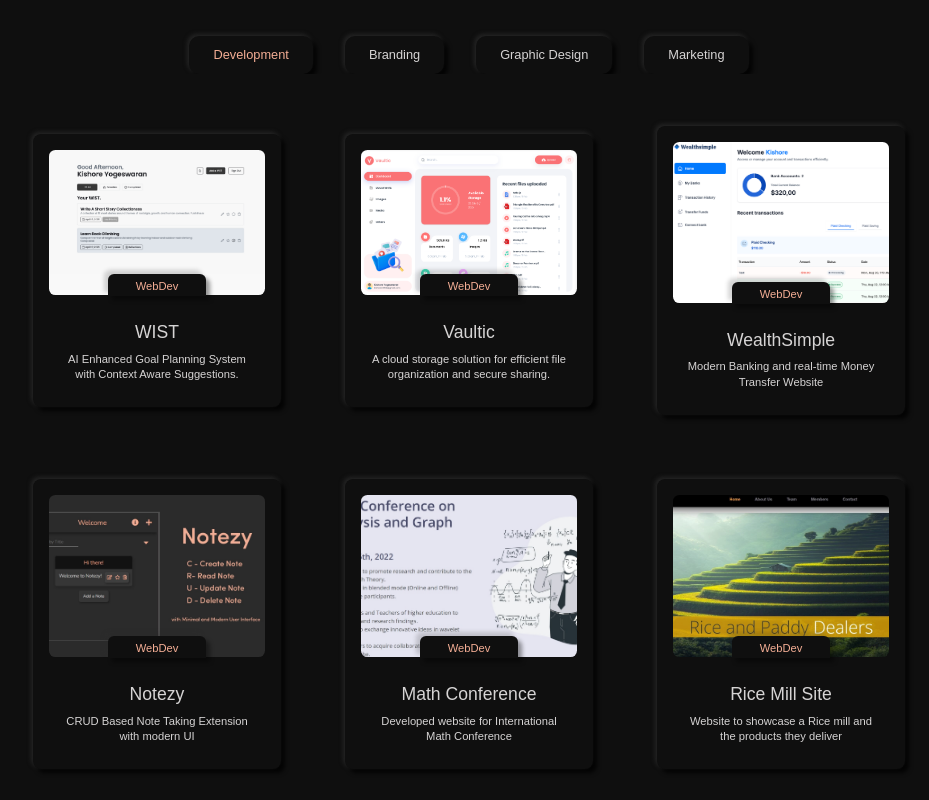
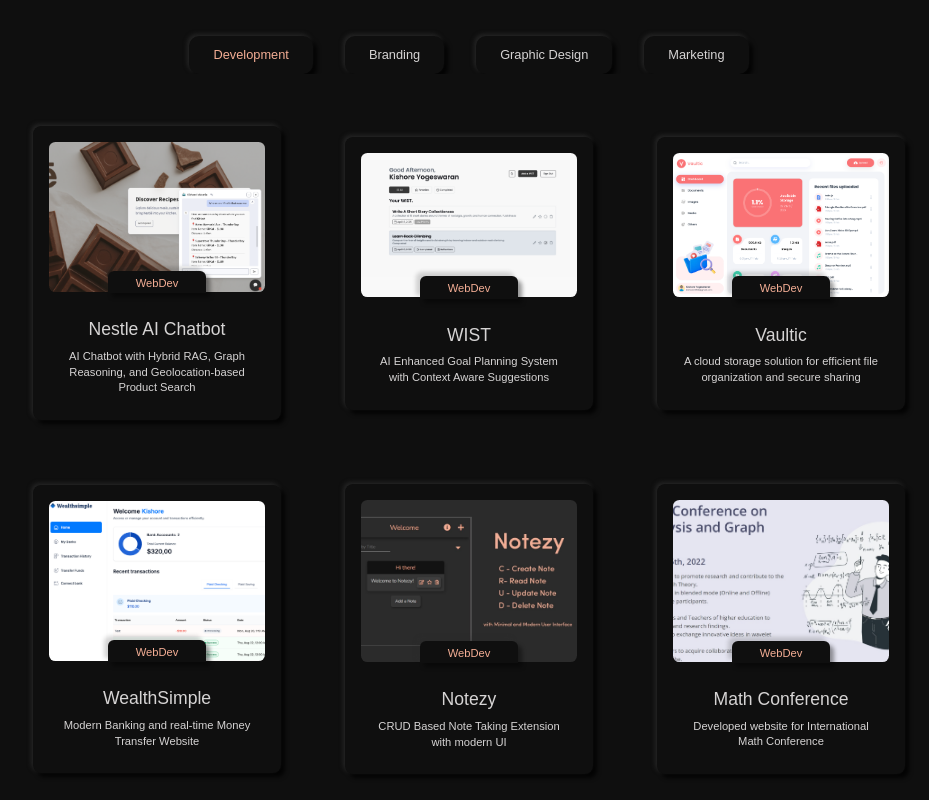
Before and after one commit to Kishore121523/Kishore_Portfolio, a React (Create React App) app: page / in a window 1280 px wide. Shown: the part 2140-2940 px from the top of the page, without its empty margins (187-1116 px from the left). Built offline with nearby package versions, Linux system fonts and the light colour scheme.

Commit message:
Added nestle and updated resume

```diff
--- a/src/assets/index.js
+++ b/src/assets/index.js
@@ -2,7 +2,7 @@
 export { default as MathConf } from "./WebDev/MathConf.jpg";
 export { default as wealthSimple } from "./WebDev/wealthSimple.png";
 export { default as wist } from "./WebDev/wist.png";
-export { default as riceMill } from "./WebDev/riceMill.jpg";
+export { default as nestle } from "./WebDev/nestle.png";
 export { default as vaultic } from "./WebDev/vaultic.png";
 
 export { default as a_brand } from "./Branding/a.jpg";
--- a/src/sections/Work/Work.js
+++ b/src/sections/Work/Work.js
@@ -10,7 +10,7 @@
   wealthSimple,
   wist,
   vaultic,
-  riceMill,
+  nestle,
   a_brand,
   b_brand,
   c_brand,
@@ -49,7 +49,7 @@
     Notezy,
     MathConf,
     wist,
-    riceMill,
+    nestle,
   };
 
   const brandingImage = {
--- a/src/utils.js
+++ b/src/utils.js
@@ -1,9 +1,19 @@
 export const projects = [
+  {
+    liveLink:
+      "https://nestle-assistant-fnancbd7d7hzfxbm.canadacentral-01.azurewebsites.net/",
+    github: "https://github.com/Kishore121523/nestle_bot",
+    heading: "Nestle AI Chatbot",
+    desc: "AI Chatbot with Hybrid RAG, Graph Reasoning, and Geolocation-based Product Search",
+    category: "WebDev",
+    image: "nestle",
+    externalLink: true,
+  },
   {
     liveLink: "https://wist-neon.vercel.app/dashboard",
     github: "https://github.com/Kishore121523/Wist",
     heading: "WIST",
-    desc: "AI Enhanced Goal Planning System with Context Aware Suggestions.",
+    desc: "AI Enhanced Goal Planning System with Context Aware Suggestions",
     category: "WebDev",
     image: "wist",
     externalLink: true,
@@ -12,9 +22,9 @@
     liveLink: "https://vaultic.vercel.app/",
     github: "https://github.com/Kishore121523/Vaultic",
     heading: "Vaultic",
-    desc: "A cloud storage solution for efficient file organization and secure sharing.",
+    desc: "A cloud storage solution for efficient file organization and secure sharing",
     category: "WebDev",
-    image: "vaultic", // Import this in the main file
+    image: "vaultic",
     externalLink: true,
   },
   {
@@ -43,17 +53,6 @@
     desc: "Developed website for International Math Conference",
     category: "WebDev",
     image: "MathConf",
-    externalLink: true,
-  },
-  {
-    liveLink:
-      "https://kishore121523.github.io/Professional-Website---Rice-Mill-Association/",
-    github:
-      "https://github.com/Kishore121523/Professional-Website---Rice-Mill-Association",
-    heading: "Rice Mill Site",
-    desc: "Website to showcase a Rice mill and the products they deliver",
-    category: "WebDev",
-    image: "riceMill",
     externalLink: true,
   },
 ];
```
Also changed, not shown: src/assets/WebDev/nestle.png (added), 1 other file (tests, documents, lock files or other folders).
